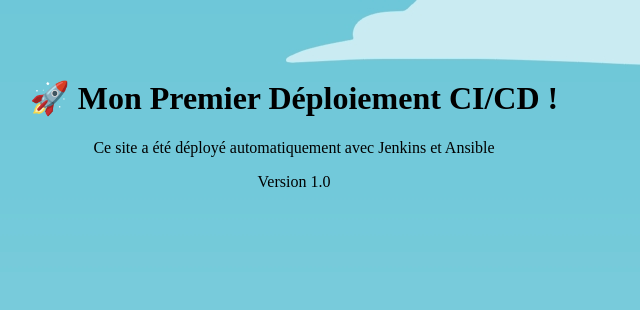
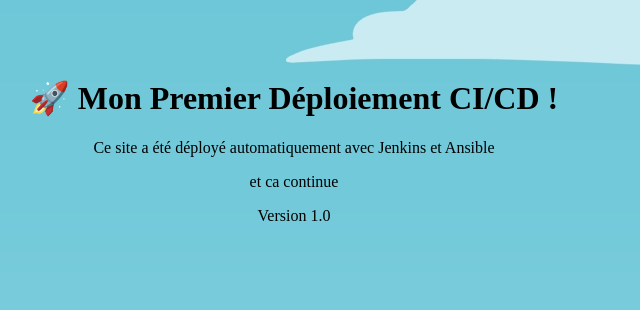
Before and after one commit to lesaah911/mon-premier-cicd, a plain HTML site: page website/index.html in a window 1280 px wide. Shown: the full height of the page, 346-986 px from the left. Drawn offline with Linux system fonts and the light colour scheme.

Commit message:
mise a jour

```diff
--- a/website/index.html
+++ b/website/index.html
@@ -14,6 +14,7 @@
     <body>
        <h1>🚀 Mon Premier Déploiement CI/CD !</h1>
        <p>Ce site a été déployé automatiquement avec Jenkins et Ansible</p>
+       <p> et ca continue</p>
        <p>Version 1.0</p>
     </body>
 </html>
```
